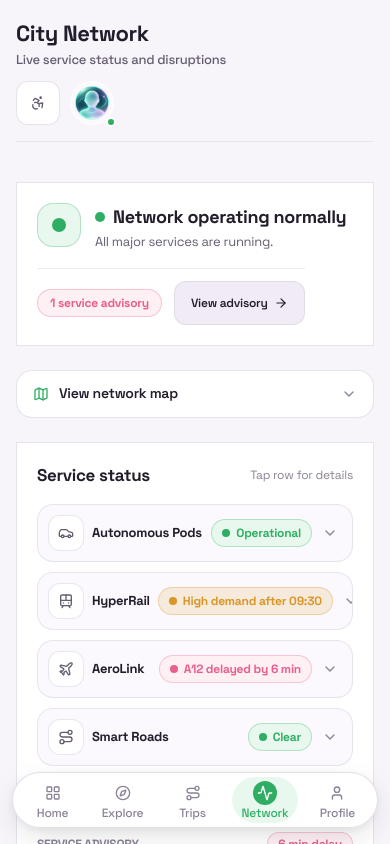
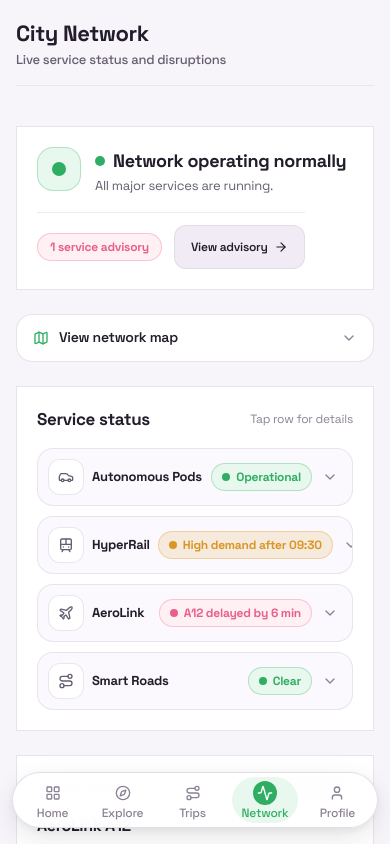
Before and after one commit to dulanprabashwara/Cre8X-3.0, a Next.js app: page /network in a window 390 px wide. Shown: the top 844 px of the page. Built offline with nearby package versions, Linux system fonts and the light colour scheme.

Commit message:
fix: remove redundant utility buttons and avatar from shared PageHeader

```diff
--- a/components/layout/PageHeader.tsx
+++ b/components/layout/PageHeader.tsx
@@ -2,11 +2,8 @@
 
 import React from "react";
 import { useRouter } from "next/navigation";
-import { ArrowLeft, Accessibility } from "lucide-react";
-import Link from "next/link";
-import { useJourney } from "@/context/JourneyContext";
-import { StatusBadge } from "@/components/shared/StatusBadge";
-import { TravelerAvatar } from "@/components/shared/TravelerAvatar";
+import { ArrowLeft } from "lucide-react";
+import { cn } from "@/lib/utils";
 
 interface PageHeaderProps {
   title: string;
@@ -14,6 +11,7 @@ interface PageHeaderProps {
   showBack?: boolean;
   backHref?: string;
   actionSlot?: React.ReactNode;
+  className?: string;
 }
 
 export function PageHeader({
@@ -22,9 +20,9 @@ export function PageHeader({
   showBack = false,
   backHref,
   actionSlot,
+  className,
 }: PageHeaderProps) {
   const router = useRouter();
-  const { setPreferencesSheetOpen } = useJourney();
 
   const handleBack = () => {
     if (backHref) {
@@ -35,19 +33,24 @@ export function PageHeader({
   };
 
   return (
-    <header className="w-full pb-4 pt-2 flex flex-col md:flex-row md:items-center md:justify-between gap-3 border-b border-nova-border/50 mb-4 sm:mb-6">
-      <div className="flex items-center gap-3">
+    <header
+      className={cn(
+        "w-full pb-4 pt-2 flex flex-col md:flex-row md:items-center md:justify-between gap-3 border-b border-nova-border/50 mb-4 sm:mb-6",
+        className,
+      )}
+    >
+      <div className="flex items-center gap-3 min-w-0 flex-1">
         {showBack && (
           <button
             onClick={handleBack}
             aria-label="Go back"
-            className="w-11 h-11 min-w-[44px] min-h-[44px] rounded-xl bg-white border border-nova-border/70 hover:bg-nova-surface text-nova-text-primary flex items-center justify-center transition-colors shadow-2xs active:scale-95"
+            className="w-11 h-11 min-w-[44px] min-h-[44px] rounded-xl bg-white border border-nova-border/70 hover:bg-nova-surface text-nova-text-primary flex items-center justify-center transition-colors shadow-2xs active:scale-95 shrink-0"
           >
             <ArrowLeft className="w-4 h-4" />
           </button>
         )}
 
-        <div>
+        <div className="min-w-0 flex-1">
           <h1 className="font-heading font-bold text-[22px] sm:text-[26px] md:text-[28px] text-nova-text-primary tracking-tight leading-tight">
             {title}
           </h1>
@@ -59,37 +62,11 @@ export function PageHeader({
         </div>
       </div>
 
-      {/* Right Utility Actions */}
-      <div className="flex items-center gap-2.5 self-start md:self-auto">
-        {/* Network Status pill - visible on tablet, hidden on desktop where sidebar displays it */}
-        <div className="hidden sm:block lg:hidden">
-          <StatusBadge />
+      {actionSlot && (
+        <div className="flex items-center gap-2.5 self-start md:self-auto shrink-0">
+          {actionSlot}
         </div>
-
-        {/* Accessibility Quick Preferences */}
-        <button
-          onClick={() => setPreferencesSheetOpen(true)}
-          title="Accessibility & Preferences"
-          aria-label="Journey & Accessibility Preferences"
-          className="w-11 h-11 min-w-[44px] min-h-[44px] rounded-xl bg-white border border-nova-border/70 hover:bg-nova-surface text-nova-text-secondary hover:text-nova-text-primary flex items-center justify-center transition-colors shadow-2xs active:scale-95"
-        >
-          <Accessibility className="w-4 h-4" />
-        </button>
-
-        {/* Action Slot (optional custom button per page) */}
-        {actionSlot}
-
-        {/* Mobile-only profile avatar (tablet & desktop have it in rail/sidebar) */}
-        <div className="md:hidden">
-          <Link
-            href="/profile"
-            aria-label="Profile"
-            className="block min-w-[44px] min-h-[44px] active:scale-95 transition-transform"
-          >
-            <TravelerAvatar size={44} />
-          </Link>
-        </div>
-      </div>
+      )}
     </header>
   );
 }
```
